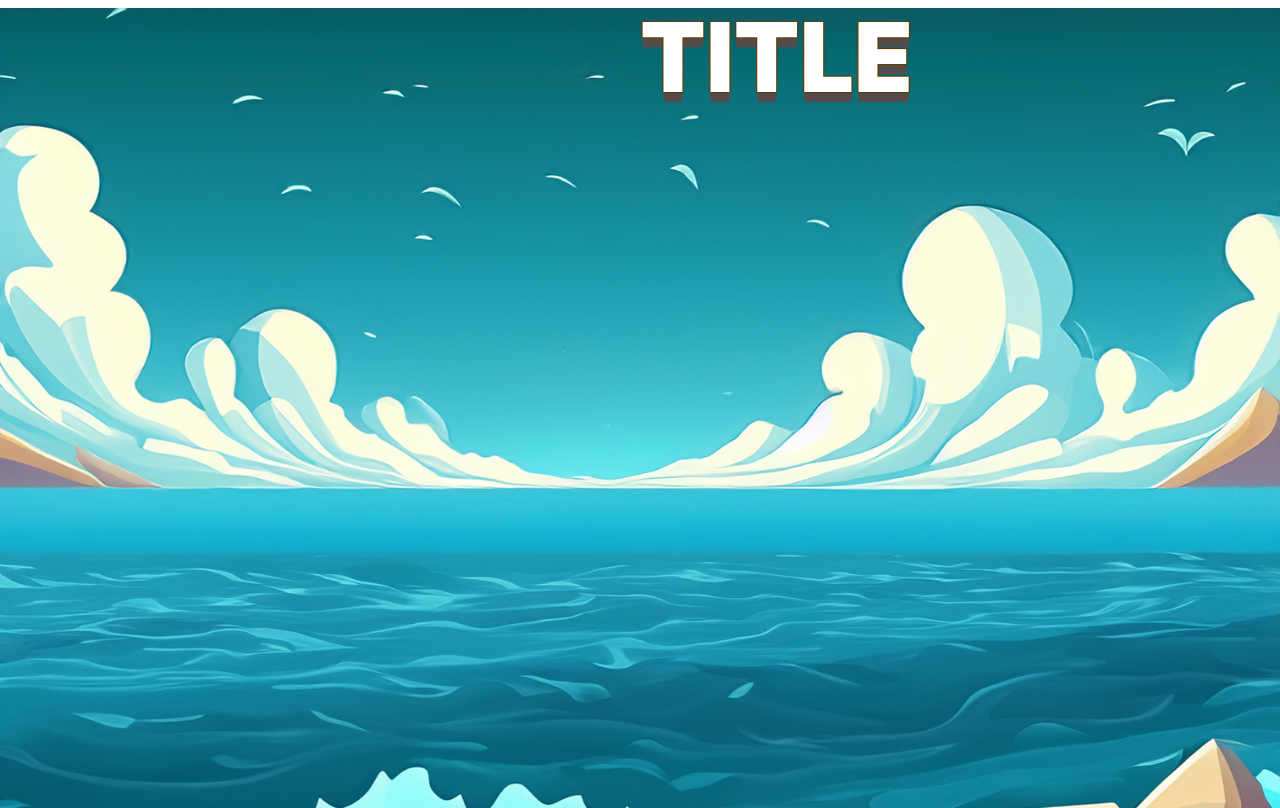
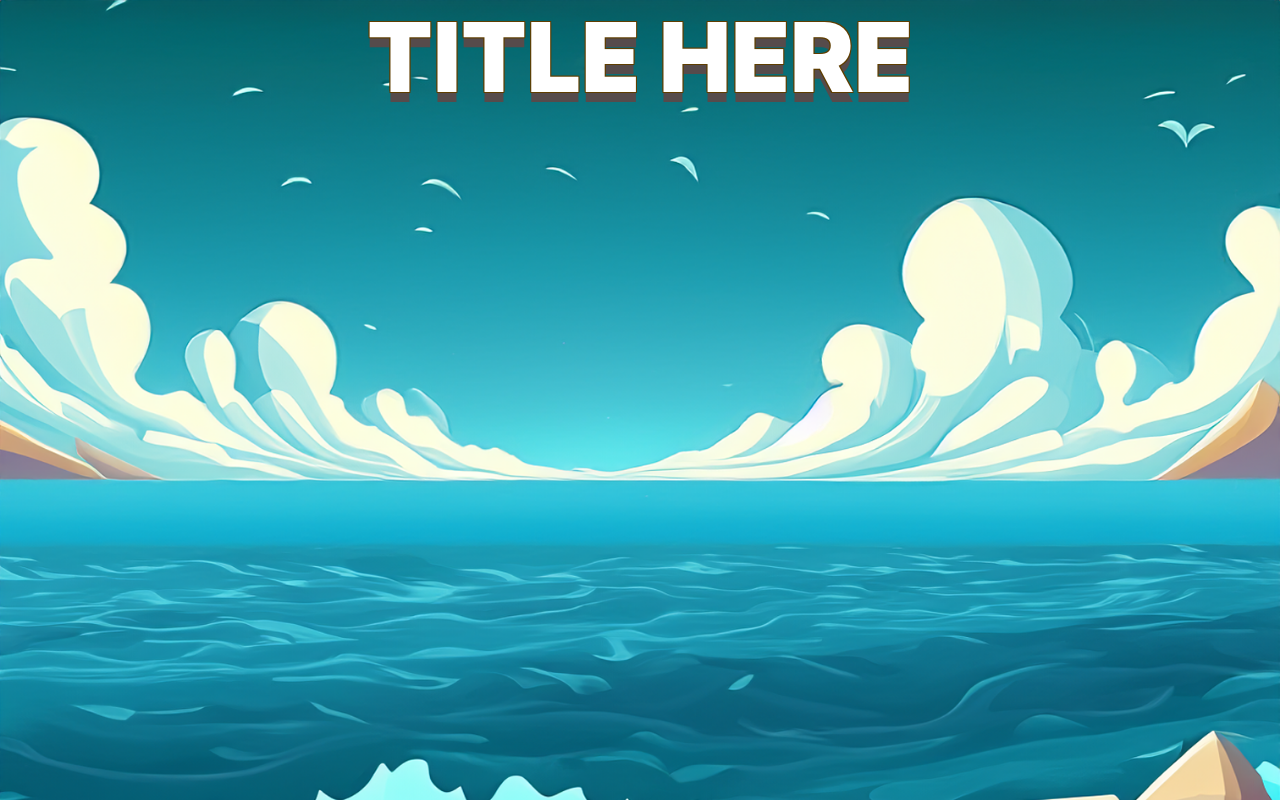
Before and after one commit to Nucl3arSn3k/Dandyhacks-2023, a Next.js app in the folder client/: page / in a window 1280 px wide. Built offline with nearby package versions, Linux system fonts and the light colour scheme.

Commit message:
home page 2

```diff
--- a/client/src/components/BoldedHeader.tsx
+++ b/client/src/components/BoldedHeader.tsx
@@ -12,7 +12,7 @@ export const BoldedHeader = ({
   ...rest
 }: Props & HeadingProps) => {
   return (
-    <Box pos="relative">
+    <>
       <Heading
         fontWeight={900}
         color="white"
@@ -35,6 +35,6 @@ export const BoldedHeader = ({
       >
         {text}
       </Heading>
-    </Box>
+    </>
   );
 };
--- a/client/src/pages/index.tsx
+++ b/client/src/pages/index.tsx
@@ -5,16 +5,20 @@ import Image from "next/image";
 
 export default function Home() {
   return (
-    <VStack w="100vw" pos="relative">
-      <BoldedHeader text="Title" fontSize="96px" shadowOffset={10} />
-
+    <VStack>
+      <BoldedHeader text="Title Here" fontSize="96px" shadowOffset={10} />
       <Image
         src="/assets/background/ocean_bg.png"
         alt="Background"
         width="0"
         height="0"
         sizes="100vw"
-        style={{ width: "100%", height: "100vh", zIndex: -1 }}
+        style={{
+          width: "100%",
+          height: "100vh",
+          zIndex: -1,
+          position: "absolute",
+        }}
       />
     </VStack>
   );
```
